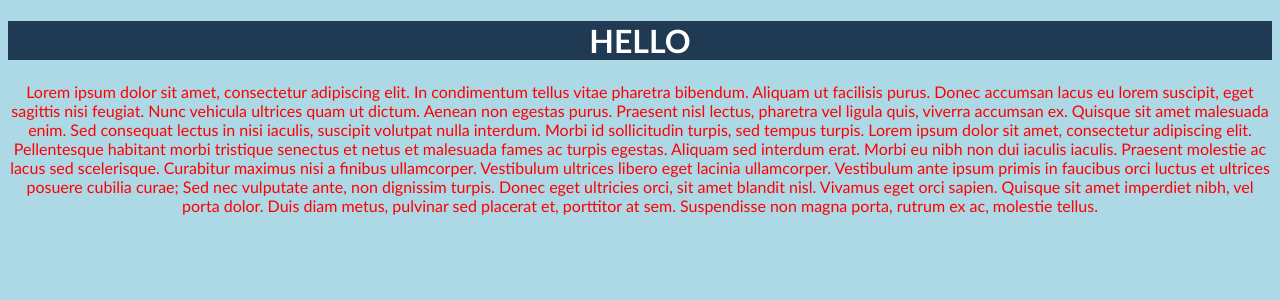
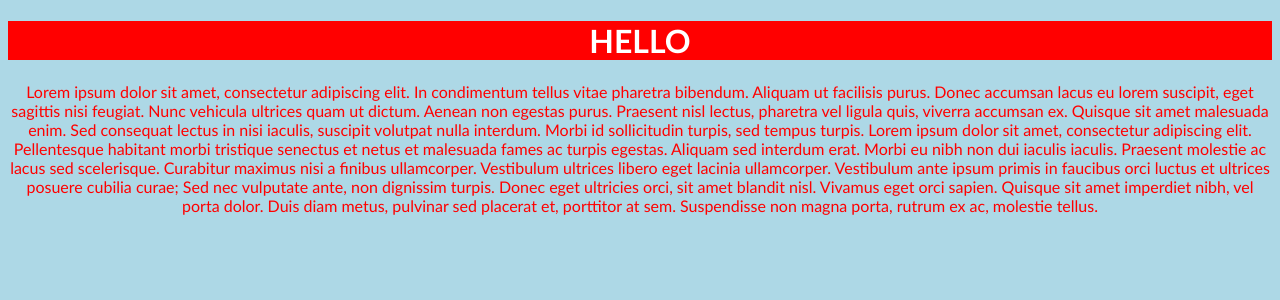
Before and after one commit to justhea/lab2, a PHP site: page / in a window 1280 px wide. Shown: the top 300 px of the page. Run offline with PHP 8.4, Linux system fonts and the light colour scheme.

Commit message:
Lesson 2.3 Hex

```diff
--- a/style.css
+++ b/style.css
@@ -22,5 +22,5 @@ body {
       font-family: 'Gill Sans', 'Gill Sans MT', Calibri, 'Trebuchet MS', sans-serif;
   }
   .bg-color{
-      background-color: rgb(32, 58, 83);
+      background-color: #ff0000;
   }
```
